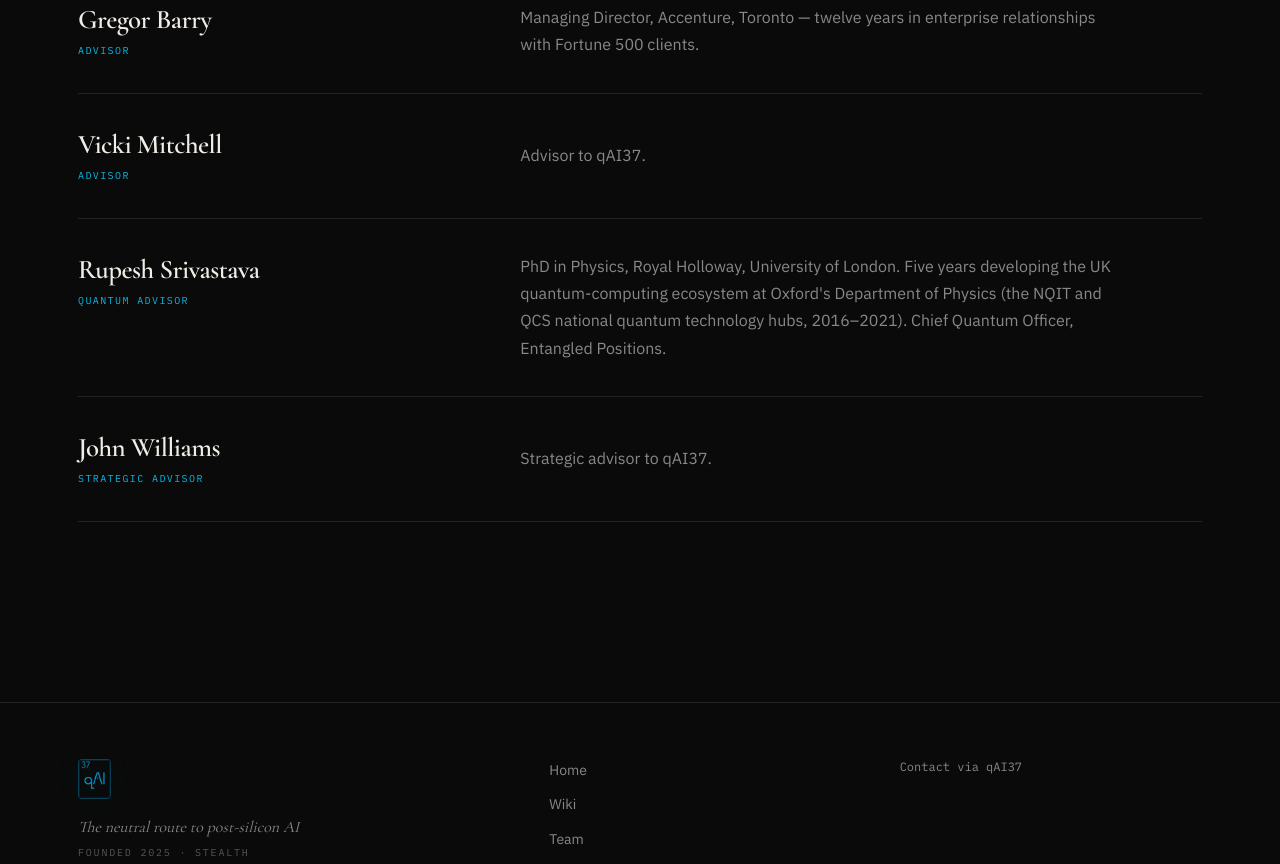
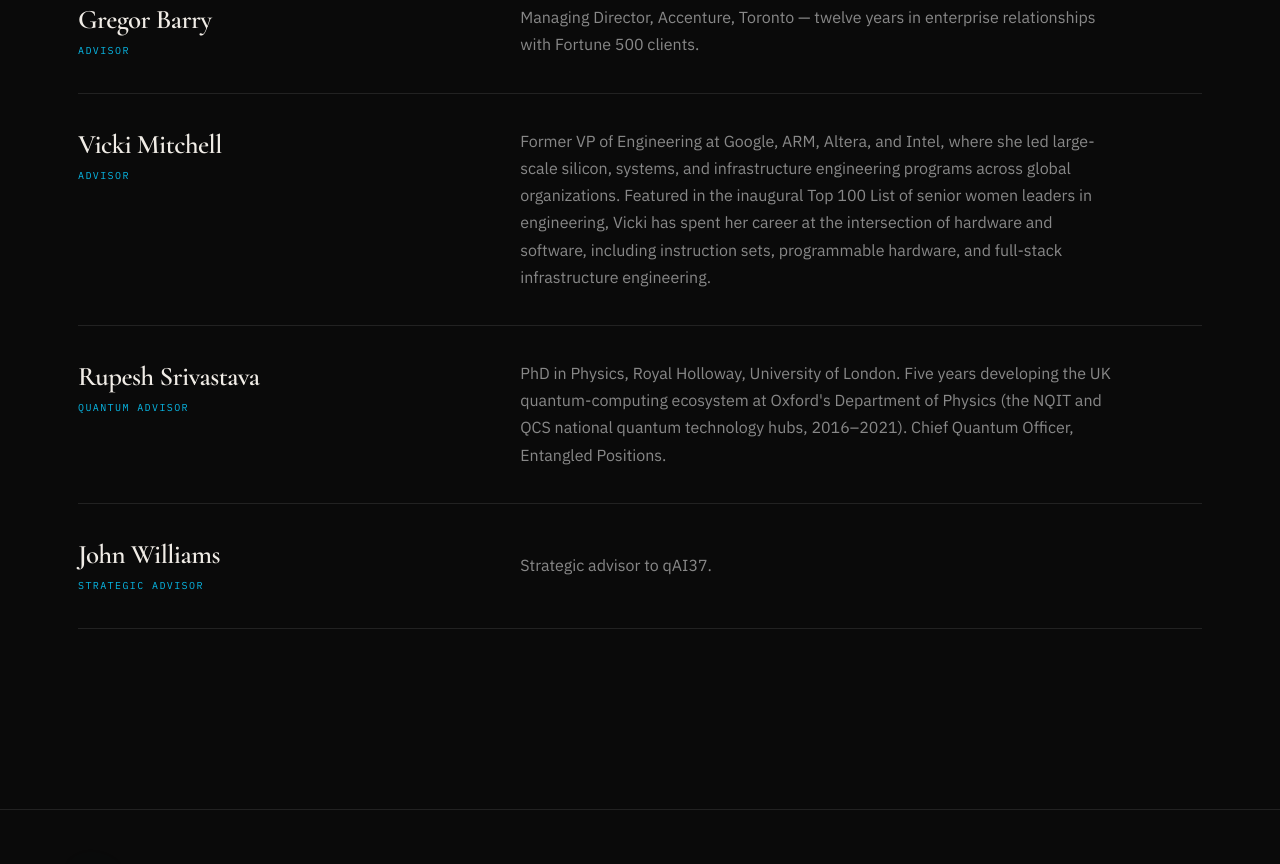
Before and after one commit to lizzierunner/qai37-site, a Next.js app: page /team in a window 1280 px wide. Shown: the part 3840-4704 px from the top of the page. Built offline with nearby package versions, Linux system fonts and the light colour scheme.

Commit message:
Update Vicki Mitchell advisor bio

```diff
--- a/app/team/page.tsx
+++ b/app/team/page.tsx
@@ -93,7 +93,7 @@
   {
     name: "Vicki Mitchell",
     role: "Advisor",
-    bio: "Advisor to qAI37.",
+    bio: "Former VP of Engineering at Google, ARM, Altera, and Intel, where she led large-scale silicon, systems, and infrastructure engineering programs across global organizations. Featured in the inaugural Top 100 List of senior women leaders in engineering, Vicki has spent her career at the intersection of hardware and software, including instruction sets, programmable hardware, and full-stack infrastructure engineering.",
   },
   {
     name: "Rupesh Srivastava",
```
